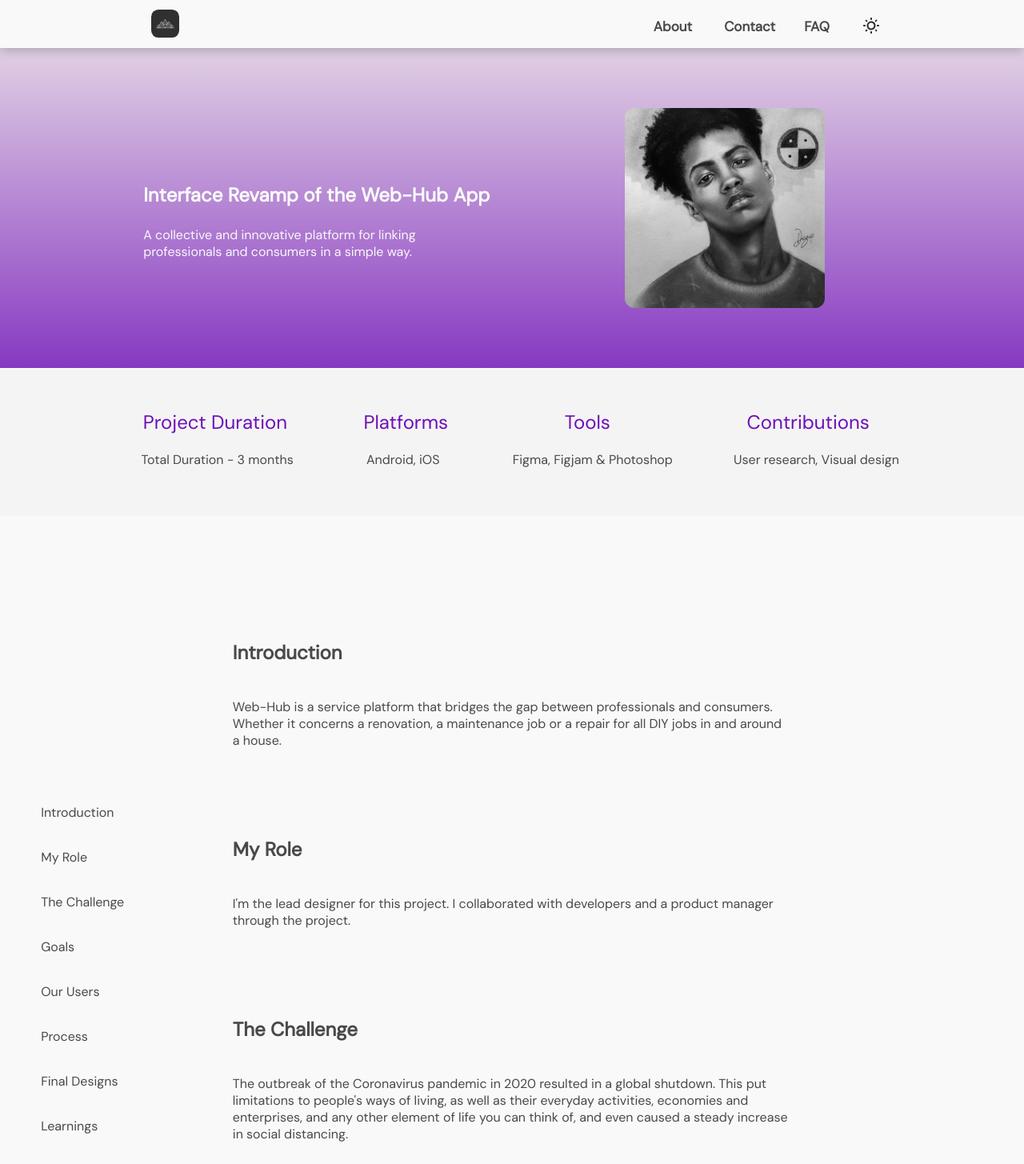
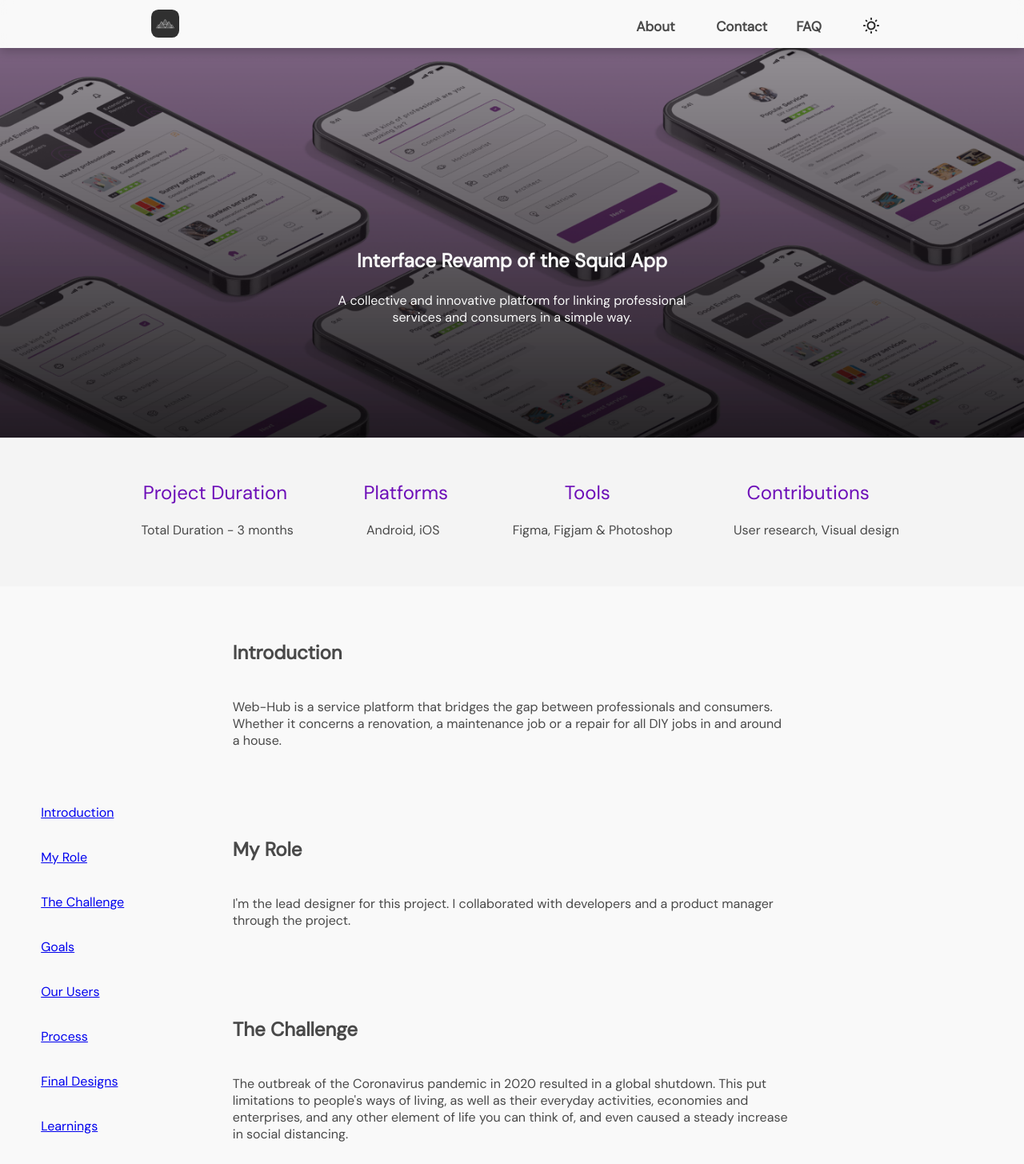
Before and after one commit to Kizito007/for-dozie, a React (Vite) app: page /case-study/1 in a window 1280 px wide. Shown: the top 1455 px of the page at 80% size. Built offline with nearby package versions, Linux system fonts and the light colour scheme.

Commit message:
landing page fix

```diff
--- a/src/components/layouts/layout.css
+++ b/src/components/layouts/layout.css
@@ -44,10 +44,13 @@
     font-style: normal;
     font-weight: 700;
     font-size: 17px;
+    padding: 10px;
+
 }
 .nav-list a:hover {
-    font-weight: 900;
-    font-size: 18px;
+    background: rgba(255, 171, 46, 0.171);
+    border-radius: 25px;
+    /* font-size: 18px; */
 }
 .bottom {
     text-align: center;
--- a/src/components/screens/WebhubScreen.jsx
+++ b/src/components/screens/WebhubScreen.jsx
@@ -1,32 +1,21 @@
 import React from 'react'
-import art1 from "./art1.png"
 import { Link } from 'react-router-dom'
 
 const WebhubScreen = () => {
   return (
     <>
-        <div className='project'
-            style={{
-                position: "absolute",
-                width: "100%",
-                height: "400px",
-                left: "0px",
-                top: "60px",
-                color: "#f9f9f9",
-                zIndex: "-1",
-                background: "linear-gradient(180deg, rgba(137, 58, 150, 0.21) 0%, #6D0EB8 128.03%)"
-            }}
-        >
-          <div style={{ margin: "50px", marginLeft: "14%" }}>
+        <div className='squid'>
+          <div>
 
-            <div className='text' style={{ position: "relative", bottom: "40px", marginLeft: "0" }}>
-                <div><h2>Interface Revamp of the Web-Hub App</h2></div>
+            <div className='text'
+                style={{ display: "contents", textAlign: "center"}}
+            >
+                <h2 style={{ marginTop: "250px" }}>Interface Revamp of the Squid App</h2>
                 <p>
-                    A collective and innovative platform for linking <br /> professionals and consumers in a simple way.
+                    A collective and innovative platform for linking professional <br />
+                    services and consumers in a simple way.
                 </p>
             </div>
-            {/*  */}
-            <div className='projectdiv'><img style={{marginLeft: "16%"}} src={art1} className=""/></div>
           </div>
 
         </div>
@@ -45,18 +34,18 @@
                 <li>User research, Visual design</li>
             </ul>
             </div>
-        </div>
+        </div><div>
         <ul className='webhub-nav'>
-            <li>Introduction</li>
-            <li>My Role</li>
-            <li>The Challenge</li>
-            <li>Goals</li>
-            <li>Our Users</li>
-            <li>Process</li>
-            <li>Final Designs</li>
-            <li>Learnings</li>
-            <li>Future</li>
-        </ul>
+            <li><Link to="/about">Introduction</Link></li>
+            <li><Link to="/about">My Role</Link></li>
+            <li><Link to="/about">The Challenge</Link></li>
+            <li><Link to="/about">Goals</Link></li>
+            <li><Link to="/about">Our Users</Link></li>
+            <li><Link to="/about">Process</Link></li>
+            <li><Link to="/about">Final Designs</Link></li>
+            <li><Link to="/about">Learnings</Link></li>
+            <li><Link to="/about">Future</Link></li>
+        </ul></div>
         <div style={{margin: "0 100px"}}>
             <h2 style={{marginTop: "750px"}}>Introduction</h2><br /><br />
             <p>
--- a/src/components/screens/screens.css
+++ b/src/components/screens/screens.css
@@ -15,13 +15,14 @@
     background-repeat: no-repeat;
     z-index: -1;
     overflow: hidden;
+    height: 810px;
 }
 .invincible h1 {
     font-family: 'Ginkgo';
     font-style: normal;
     font-weight: 400;
     font-size: 108px;
-    line-height: 104px;
+    line-height: 140px;
     text-align: center;
     background: linear-gradient(100deg, #FFC325 0%, #FF3D00 98.88%);
     -webkit-background-clip: text;
@@ -47,19 +48,19 @@
     margin-bottom: 130px;
 }
 .intro-img {
-    position: absolute;
+    position: relative;
     width: 200px;
     height: 200px;
-    right: 17%;
-    top: 740px;
+    float: right;
+    top: -33px;
     border-radius: 235px;
     z-index: -1;
 }
-@media only screen and (min-width: 1582px) {
+/* @media only screen and (min-width: 1582px) {
     .intro-img {
         top: 630px;
     }
-}
+} */
 .projectdiv {
     display: contents;
 }
@@ -264,13 +265,26 @@
     background: #494949de;
     border: none;
 }
+.squid {
+    position: absolute;
+    width: 100%;
+    height: 487px;
+    left: 0px;
+    top: 60px;
+    color: #f9f9f9;
+    z-index: -1;
+    background-image: url("squidbg.png");
+    background-size: cover;
+    background-position: center;
+    background-repeat: no-repeat;
+}
 .webhub-overview {
     background: #f4f4f4;
     position: absolute;
     width: 100%;
     height: 183px;
     left: 0;
-    margin-top: 412px;
+    margin-top: 500px;
     z-index: -1;
 }
 .webhub-overview ul {
```
Also changed, not shown: src/components/screens/squidbg.png (added).
